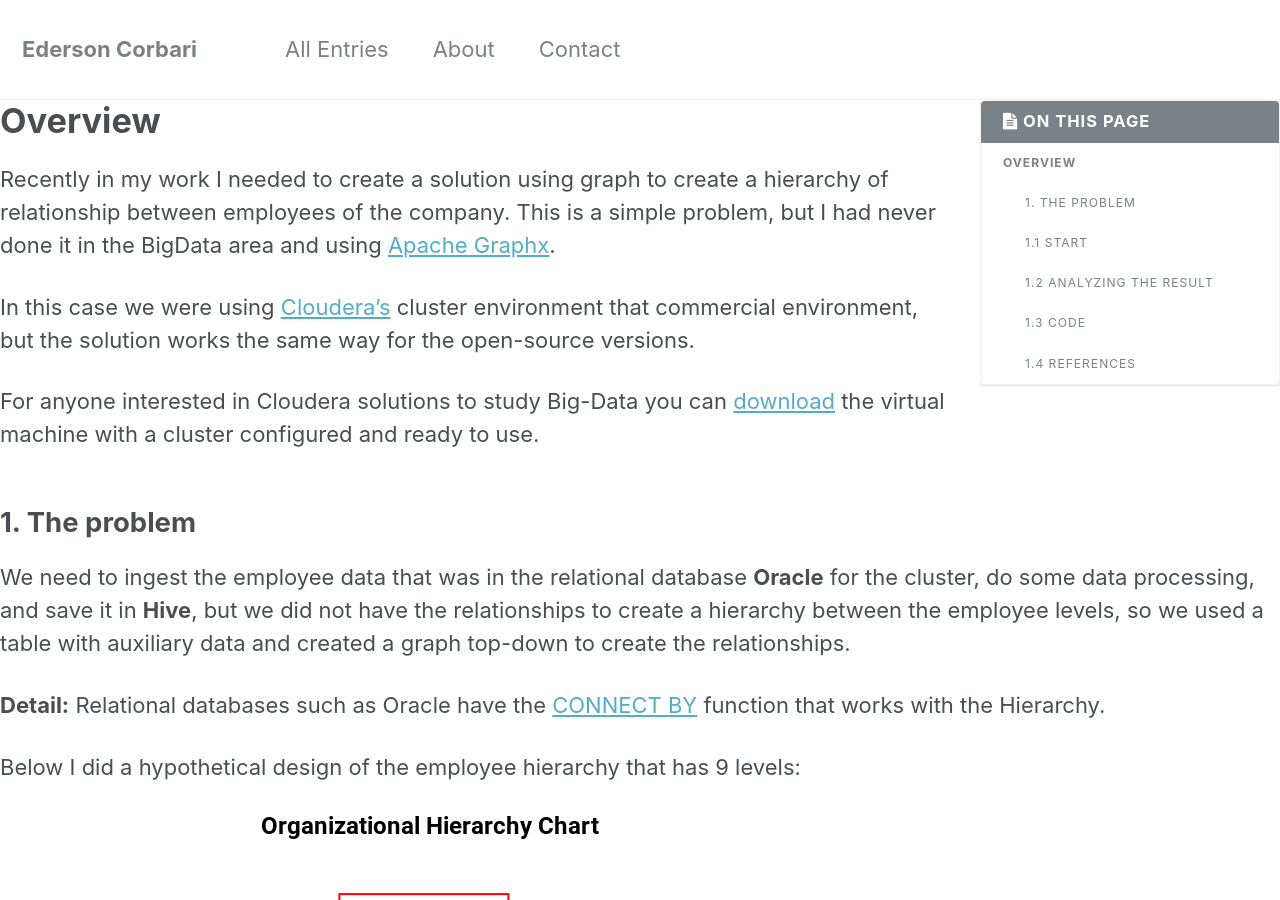
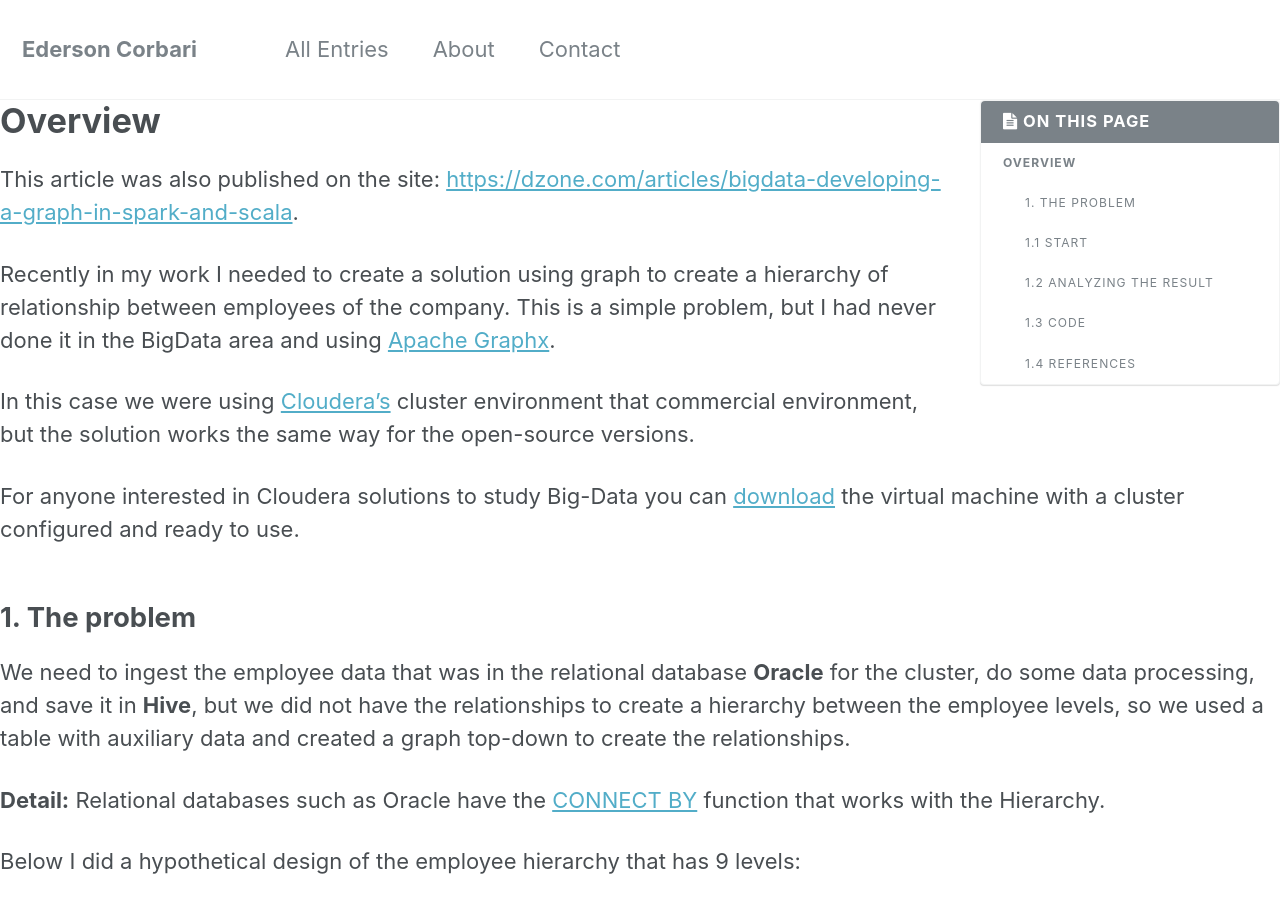
Before and after one commit to edersoncorbari/edersoncorbari.github.io, a Jekyll site: the page built from _posts/2019-01-01-scala-spark-graph.md, in a window 1280 px wide and 900 px high. Built offline with Jekyll 4.4.1, drawn with Linux system fonts in a browser that asks for light colours; our own code applies the rules of GitHub Pages for plain Markdown files; some of the changed lines change nothing that is shown.

Commit message:
Update 2019-01-01-scala-spark-graph.md

```diff
--- a/_posts/2019-01-01-scala-spark-graph.md
+++ b/_posts/2019-01-01-scala-spark-graph.md
@@ -16,6 +16,8 @@
 {% include toc %}
 
 # Overview
+
+This article was also published on the site: [https://dzone.com/articles/bigdata-developing-a-graph-in-spark-and-scala](https://dzone.com/articles/bigdata-developing-a-graph-in-spark-and-scala).
 
 Recently in my work I needed to create a solution using graph to create a hierarchy of relationship between employees of the company.
 This is a simple problem, but I had never done it in the BigData area and using [Apache Graphx](https://spark.apache.org/graphx/).
@@ -146,4 +148,4 @@
   * [https://dzone.com/articles/processing-hierarchical-data-using-spark-graphx-pr](https://dzone.com/articles/processing-hierarchical-data-using-spark-graphx-pr)
   * [Spark Graphx in Action](https://www.manning.com/books/spark-graphx-in-action)
 
-<strong>Gotcha!</strong>
+<strong>Thanks!</strong>
```
